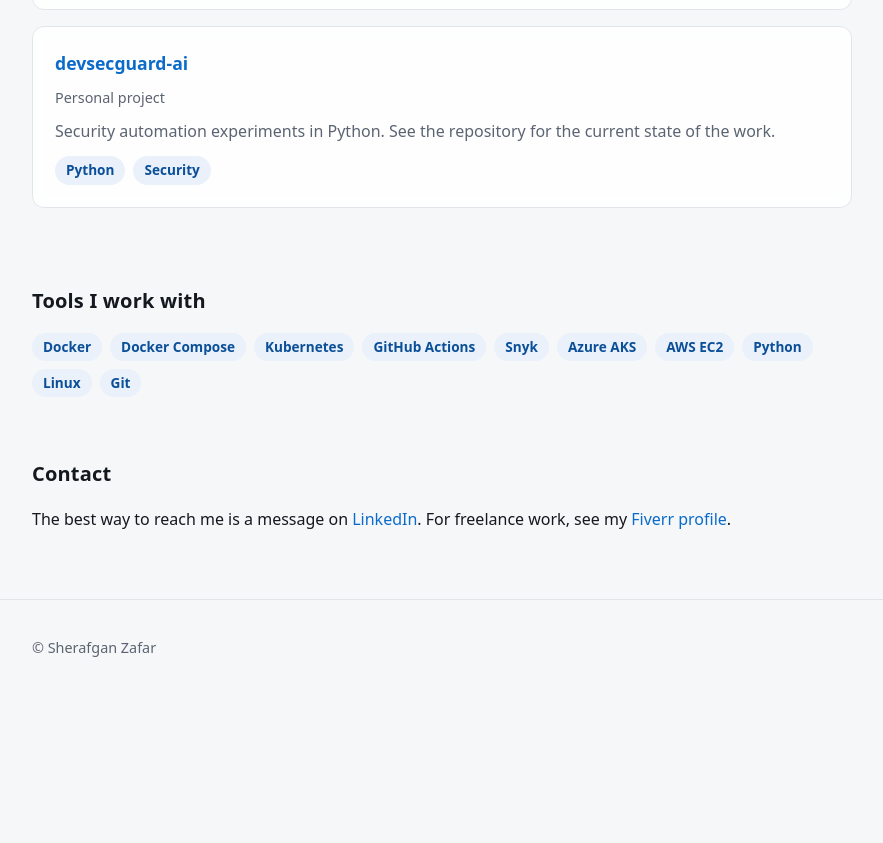
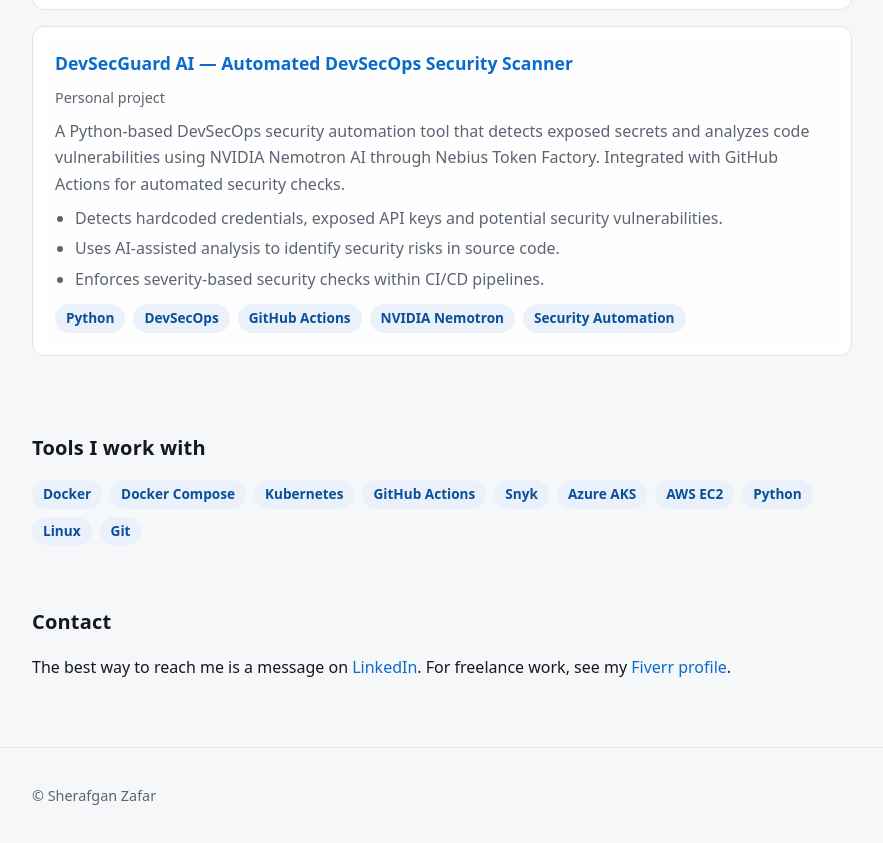
Before and after one commit to sherafganzafar/sherafganzafar.github.io, a plain HTML site: page index.html in a window 1280 px wide. Shown: the part 1977-2820 px from the top of the page, without its empty margins (198-1081 px from the left). Before the commit the page ends 2693 px from the top, so only its background shows below. Drawn offline with Linux system fonts and the light colour scheme.

Commit message:
Refactor project section in index.html
Updated project descriptions and added new project details. Improved the layout of project cards and enhanced the security project description.

```diff
--- a/index.html
+++ b/index.html
@@ -1,3 +1,4 @@
+
 <!doctype html>
 <html lang="en">
 <head>
@@ -91,6 +92,7 @@ header.hero,main,footer{position:relative;z-index:1}
 
   <section id="projects" class="tiltwrap">
     <h2>Projects</h2>
+
     <div class="card">
       <h3><a href="https://github.com/sherafganzafar/jenkins-ci-optimization">Jenkins CI/CD Pipeline Optimization for a Rails App</a></h3>
       <p class="note">Personal project</p>
@@ -100,7 +102,13 @@ header.hero,main,footer{position:relative;z-index:1}
         <li>Parallel Lint, Security and Test did not help on a 4 CPU laptop because the stages compete for resources</li>
         <li>bundler-audit failed the Security stage on real Rails advisories; fixed by updating Rails to 8.1.4.1 and three dependencies</li>
       </ul>
-      <div class="chips"><span class="chip">Jenkins</span><span class="chip">Docker</span><span class="chip">Ruby on Rails</span><span class="chip">bundler-audit</span><span class="chip">CI/CD</span></div>
+      <div class="chips">
+        <span class="chip">Jenkins</span>
+        <span class="chip">Docker</span>
+        <span class="chip">Ruby on Rails</span>
+        <span class="chip">bundler-audit</span>
+        <span class="chip">CI/CD</span>
+      </div>
     </div>
 
     <div class="card">
@@ -112,9 +120,14 @@ header.hero,main,footer{position:relative;z-index:1}
         <li>Security job combines Brakeman static analysis with bundler-audit dependency advisories; Dependabot keeps gems updated</li>
         <li>Tests run on SQLite, so the pipeline needs no database service</li>
       </ul>
-      <div class="chips"><span class="chip">GitHub Actions</span><span class="chip">Ruby on Rails</span><span class="chip">RuboCop</span><span class="chip">Brakeman</span><span class="chip">Docker</span></div>
+      <div class="chips">
+        <span class="chip">GitHub Actions</span>
+        <span class="chip">Ruby on Rails</span>
+        <span class="chip">RuboCop</span>
+        <span class="chip">Brakeman</span>
+        <span class="chip">Docker</span>
+      </div>
     </div>
-
 
     <div class="card">
       <h3><a href="https://github.com/sherafganzafar/devsecops-pipeline-template">DevSecOps CI Pipeline with Snyk Security Gate</a></h3>
@@ -125,11 +138,17 @@ header.hero,main,footer{position:relative;z-index:1}
         <li>Caught a high severity gunicorn issue (HTTP Request Smuggling); fixed by upgrading to 23.0.0</li>
         <li>Docker image runs as a non-root user; Kubernetes manifests include probes and resource limits</li>
       </ul>
-      <div class="chips"><span class="chip">GitHub Actions</span><span class="chip">Snyk</span><span class="chip">Docker</span><span class="chip">Kubernetes</span><span class="chip">Python</span></div>
+      <div class="chips">
+        <span class="chip">GitHub Actions</span>
+        <span class="chip">Snyk</span>
+        <span class="chip">Docker</span>
+        <span class="chip">Kubernetes</span>
+        <span class="chip">Python</span>
+      </div>
     </div>
 
     <div class="card">
-      <h3><a href="https://github.com/sherafganzafar/devsecops-pipeline-template">Dockerized App Deploy to Azure AKS via GitHub Actions</a></h3>
+      <h3><a href="https://github.com/sherafganzafar/devsecops-pipeline-template/blob/main/docs/AKS-SETUP.md">Dockerized App Deploy to Azure AKS via GitHub Actions</a></h3>
       <p class="note">Personal project</p>
       <p>A workflow that builds the image, pushes it to Azure Container Registry and deploys it to AKS, with cost controls: free tier cluster, one small node, a budget alert and an automatic cleanup workflow.</p>
       <ul>
@@ -137,15 +156,42 @@ header.hero,main,footer{position:relative;z-index:1}
         <li>Relaxed the probes, raised resource limits and moved gunicorn to the gthread worker</li>
         <li>Result: both pods ran 17 minutes with 0 restarts, then the resource group was deleted</li>
       </ul>
-      <div class="chips"><span class="chip">Azure AKS</span><span class="chip">ACR</span><span class="chip">GitHub Actions</span><span class="chip">kubectl</span><span class="chip">Troubleshooting</span></div>
+      <div class="chips">
+        <span class="chip">Azure AKS</span>
+        <span class="chip">ACR</span>
+        <span class="chip">GitHub Actions</span>
+        <span class="chip">kubectl</span>
+        <span class="chip">Troubleshooting</span>
+      </div>
     </div>
 
     <div class="card">
-      <h3><a href="https://github.com/sherafganzafar/devsecguard-ai">devsecguard-ai</a></h3>
+      <h3>
+        <a href="https://github.com/sherafganzafar/devsecguard-ai">
+          DevSecGuard AI — Automated DevSecOps Security Scanner
+        </a>
+      </h3>
       <p class="note">Personal project</p>
-      <p>Security automation experiments in Python. See the repository for the current state of the work.</p>
-      <div class="chips"><span class="chip">Python</span><span class="chip">Security</span></div>
+      <p>
+        A Python-based DevSecOps security automation tool that
+        detects exposed secrets and analyzes code vulnerabilities
+        using NVIDIA Nemotron AI through Nebius Token Factory.
+        Integrated with GitHub Actions for automated security checks.
+      </p>
+      <ul>
+        <li>Detects hardcoded credentials, exposed API keys and potential security vulnerabilities.</li>
+        <li>Uses AI-assisted analysis to identify security risks in source code.</li>
+        <li>Enforces severity-based security checks within CI/CD pipelines.</li>
+      </ul>
+      <div class="chips">
+        <span class="chip">Python</span>
+        <span class="chip">DevSecOps</span>
+        <span class="chip">GitHub Actions</span>
+        <span class="chip">NVIDIA Nemotron</span>
+        <span class="chip">Security Automation</span>
+      </div>
     </div>
+
   </section>
 
   <section class="reveal">
@@ -167,7 +213,6 @@ header.hero,main,footer{position:relative;z-index:1}
 <footer>
   <div class="wrap">© Sherafgan Zafar</div>
 </footer>
-
 
 <script>
 (function(){
```
